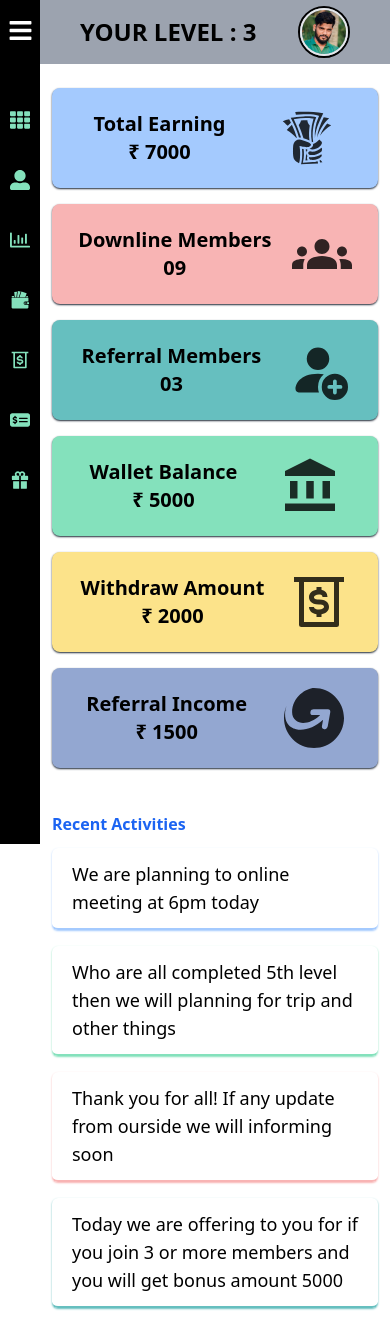
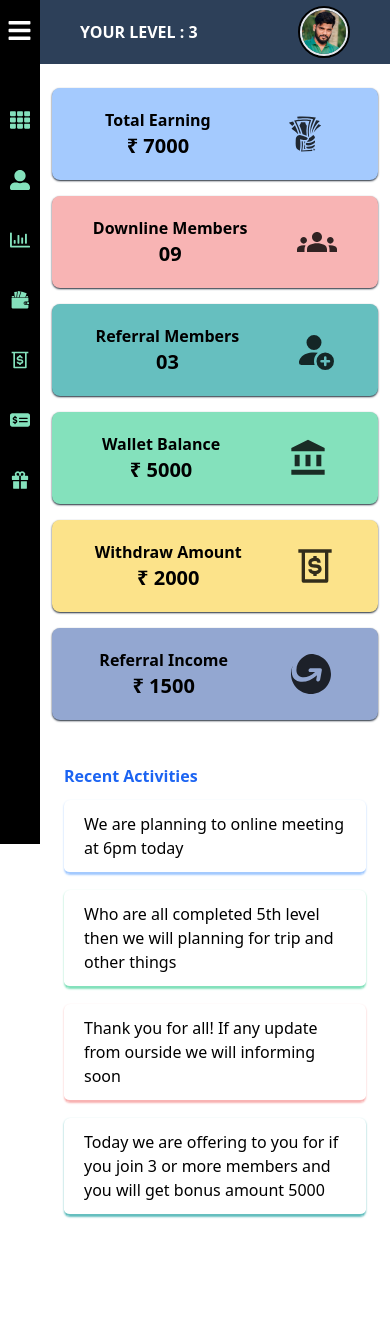
Before and after one commit to saravanasds/agr_dashboard_dev, a React (Vite) app: page /dashboard in a window 390 px wide. After the commit the page ends 1252 px from the top, so only its background shows below. Built offline with nearby package versions, Linux system fonts and the light colour scheme.

Commit message:
all corrections are done except level section

```diff
--- a/src/components/Header.jsx
+++ b/src/components/Header.jsx
@@ -2,8 +2,8 @@ import React from 'react'
 
 function Header() {
   return (
-    <div className='w-full h-16 bg-gray-400 flex justify-between items-center py-3 px-10'>
-        <div><span className='text-2xl font-bold uppercase'>Your Level : 3</span></div>
+    <div className='w-full h-16 bg-[#2d4059] flex justify-between items-center py-3 px-10'>
+        <div><span className='sm:text-2xl font-bold uppercase text-white'>Your Level : 3</span></div>
         <div className='border-2 border-black rounded-full'>
             <img src="src/assets/1679057404284.jpg" alt="" className='w-12 rounded-full border-2'/>
         </div>
--- a/src/components/Sidebar.jsx
+++ b/src/components/Sidebar.jsx
@@ -74,14 +74,14 @@ const Sidebar = ({children}) => {
             <div style={{ width: isOpen ? "250px" : "40px", minWidth: isOpen ? "250px" : "40px" }} className="sidebar bg-black min-h-screen text-white transition-all duration-500 fixed">
                 <div className="top_section flex items-center py-[20px] " style={{ marginBottom: isOpen ? "15px" : "60px" }}>
                     <img src="src/assets/agr logo.png" alt="" style={{ display: isOpen ? "block" : "none" }} className="logo w-[85px] sm:w-[100px] ml-14 sm:ml-16 mt-5" />
-                    <div style={{ marginTop: isOpen ? "15px" : "20px", fontSize: isOpen? "30px" : "25px", marginLeft: isOpen ? "16px" : "8px" }} className="bars flex justify-center items-center text-3xl cursor-pointer hover:text-blue-400 absolute ">
+                    <div style={{ marginTop: isOpen ? "15px" : "20px", fontSize: isOpen? "30px" : "25px", marginLeft: isOpen ? "16px" : "7px" }} className="bars flex justify-center items-center text-3xl cursor-pointer hover:text-blue-400 absolute ">
                         <FaBars onClick={toggle}/>
                     </div>
                 </div>
                 {
                     menuItem.map((item, index)=>(
                         <NavLink to={item.path} key={index} className="link flex items-center py-[10px] px-[18px] gap-[15px] text-green-300 hover:bg-green-400 hover:text-[#000] transition-all duration-500 mb-5 " activeclassName="active" style={{ justifyContent: isOpen? "start" : "center" }}>
-                            <div className="icon" style={{ fontSize: isOpen? "25px" : "20px" }} >{item.icon}</div>
+                            <div className="icon" style={{ fontSize: isOpen? "25px" : "20px"}} >{item.icon}</div>
                             <div style={{ display: isOpen ? "block" : "none" }} className="link_text text-md text-white font-semibold hover:text-black">{item.name}</div>
                         </NavLink>
                     ))
--- a/src/pages/Dashboard.jsx
+++ b/src/pages/Dashboard.jsx
@@ -14,50 +14,50 @@ const Dashboard = () => {
             <Header />
 
             <div className='w-full flex flex-col xl:flex-row justify-center items-start'>
-                <div className='w-full gap-4 grid grid-cols-1 xl:grid-cols-3 md:grid-cols-2 px-3 sm:px-14 py-6 min-h-[300px]'>
+                <div className='w-full gap-4 grid grid-cols-1 xl:grid-cols-3 md:grid-cols-2 px-3 lg:px-14 py-6 min-h-[300px]'>
                     <div className='bg-blue-300 rounded-lg py-5 flex justify-around items-center px-4 shadow-sm shadow-gray-800'>
                         <div>
-                            <p className='text-xl sm:text-2xl font-semibold'>Total Earning</p>
+                            <p className='text-md sm:text-xl font-semibold'>Total Earning</p>
                             <p className='text-xl sm:text-2xl font-semibold text-center'> &#x20B9; 7000</p>
                         </div>
-                        <div><GiTakeMyMoney className='text-[60px] md:text-[80px] opacity-80' /></div>
+                        <div><GiTakeMyMoney className='text-[40px] md:text-[65px] opacity-80' /></div>
                     </div>
 
                     <div className='bg-red-300 rounded-lg py-5 flex justify-around items-center px-4 shadow-sm shadow-gray-800'>
                         <div>
-                            <p className='text-xl sm:text-2xl font-semibold'>Downline Members</p>
+                            <p className='text-md sm:text-xl font-semibold'>Downline Members</p>
                             <p className='text-xl sm:text-2xl font-semibold text-center'> 09</p>
                         </div>
-                        <div><MdGroups className='text-[60px] md:text-[80px] opacity-80' /></div>
+                        <div><MdGroups className='text-[40px] md:text-[65px] opacity-80' /></div>
                     </div>
                     <div className='bg-[#66bfbf] rounded-lg py-5 flex justify-around items-center px-4 shadow-sm shadow-gray-800'>
                         <div>
-                            <p className='text-xl sm:text-2xl font-semibold'>Referral Members</p>
+                            <p className='text-md sm:text-xl font-semibold'>Referral Members</p>
                             <p className='text-xl sm:text-2xl font-semibold text-center'>03</p>
                         </div>
-                        <div><BsPersonFillAdd className='text-[60px] md:text-[80px] opacity-80' /></div>
+                        <div><BsPersonFillAdd className='text-[40px] md:text-[65px] opacity-80' /></div>
                     </div>
                     <div className='bg-green-300 rounded-lg py-5 flex justify-around items-center px-4 shadow-sm shadow-gray-800'>
                         <div>
-                            <p className='text-xl sm:text-2xl font-semibold'>Wallet Balance</p>
+                            <p className='text-md sm:text-xl font-semibold'>Wallet Balance</p>
                             <p className='text-xl sm:text-2xl font-semibold text-center'> &#x20B9; 5000</p>
                         </div>
-                        <div><MdAccountBalance className='text-[60px] md:text-[80px] opacity-80' /></div>
+                        <div><MdAccountBalance className='text-[40px] md:text-[65px] opacity-80' /></div>
                     </div>
                     <div className='bg-[#fce38a] rounded-lg py-5 flex justify-around items-center px-4 shadow-sm shadow-gray-800'>
                         <div>
-                            <p className='text-xl sm:text-2xl font-semibold'>Withdraw Amount</p>
+                            <p className='text-md sm:text-xl font-semibold'>Withdraw Amount</p>
                             <p className='text-xl sm:text-2xl font-semibold text-center'> &#x20B9; 2000</p>
                         </div>
-                        <div><BiMoneyWithdraw className='text-[60px] md:text-[80px] opacity-80' /></div>
+                        <div><BiMoneyWithdraw className='text-[40px] md:text-[65px] opacity-80' /></div>
                     </div>
 
                     <div className='bg-[#93a7d1] rounded-lg py-5 flex justify-around items-center px-4 shadow-sm shadow-gray-800'>
                         <div>
-                            <p className='text-xl sm:text-2xl font-semibold'>Referral Income</p>
+                            <p className='text-md sm:text-xl font-semibold'>Referral Income</p>
                             <p className='text-xl sm:text-2xl font-semibold text-center'> &#x20B9; 1500</p>
                         </div>
-                        <div><SiMoneygram className='text-[60px] md:text-[80px] opacity-80' /></div>
+                        <div><SiMoneygram className='text-[40px] md:text-[65px] opacity-80' /></div>
                     </div>
                 </div>
 
@@ -71,12 +71,12 @@ const Dashboard = () => {
 
             <div className='w-full flex justify-start items-center px-3 h-auto '>
 
-                <div className='sm:px-12 py-5 w-full'>
+                <div className='px-3 lg:px-12 py-5 w-full'>
                     <h1 className='font-bold mb-3 text-blue-600'>Recent Activities</h1>
-                    <p className='text-lg md:text-xl border-b-2 border-blue-300 mb-4 py-3 px-5 shadow-sm shadow-blue-300 hover:bg-blue-300 rounded-md'>We are planning to online meeting at 6pm today</p>
-                    <p className='text-lg md:text-xl border-b-2 border-green-300 mb-4 py-3 px-5 shadow-sm shadow-green-300 hover:bg-green-300 rounded-md'>Who are all completed 5th level then we will planning for trip and other things</p>
-                    <p className='text-lg md:text-xl border-b-2 border-red-300 mb-4 py-3 px-5 shadow-sm shadow-red-300 hover:bg-red-300 rounded-md'>Thank you for all! If any update from ourside we will informing soon</p>
-                    <p className='text-lg md:text-xl border-b-2 border-[#66bfbf] mb-4 py-3 px-5 shadow-sm shadow-[#66bfbf] hover:bg-[#66bfbf] rounded-md'>Today we are offering to you for if you join 3 or more members and you will get bonus amount 5000</p>
+                    <p className='text-md md:text-xl border-b-2 border-blue-300 mb-4 py-3 px-5 shadow-sm shadow-blue-300 hover:bg-blue-300 rounded-md'>We are planning to online meeting at 6pm today</p>
+                    <p className='text-md md:text-xl border-b-2 border-green-300 mb-4 py-3 px-5 shadow-sm shadow-green-300 hover:bg-green-300 rounded-md'>Who are all completed 5th level then we will planning for trip and other things</p>
+                    <p className='text-md md:text-xl border-b-2 border-red-300 mb-4 py-3 px-5 shadow-sm shadow-red-300 hover:bg-red-300 rounded-md'>Thank you for all! If any update from ourside we will informing soon</p>
+                    <p className='text-md md:text-xl border-b-2 border-[#66bfbf] mb-4 py-3 px-5 shadow-sm shadow-[#66bfbf] hover:bg-[#66bfbf] rounded-md'>Today we are offering to you for if you join 3 or more members and you will get bonus amount 5000</p>
                 </div>
             </div>
 
--- a/src/pages/PaymentHistory.jsx
+++ b/src/pages/PaymentHistory.jsx
@@ -14,11 +14,11 @@ const PaymentHistory = () => {
             <div>
                 <Header />
             </div>
-            <div className="max-w-3xl mx-auto mt-8">
+            <div className="w-[90%] sm:w-[80%] mx-auto mt-8">
                 <h2 className="text-2xl font-semibold mb-4">Payment History</h2>
-                <div className="overflow-hidden border border-gray-200 rounded-lg">
+                <div className="overflow-auto border border-gray-300 rounded-lg">
                     <table className="min-w-full">
-                        <thead className="bg-gray-100">
+                        <thead className="bg-gray-200">
                             <tr>
                                 <th className="px-6 py-3 text-left text-xs font-medium text-gray-500 uppercase tracking-wider">Sl.no</th>
                                 <th className="px-6 py-3 text-left text-xs font-medium text-gray-500 uppercase tracking-wider">Date</th>
```
Also changed, not shown: src/pages/Profile.jsx (+31 -31 lines), src/pages/Wallet.jsx (+11 -11 lines), src/pages/WithdrawRequest.jsx (+8 -8 lines).
